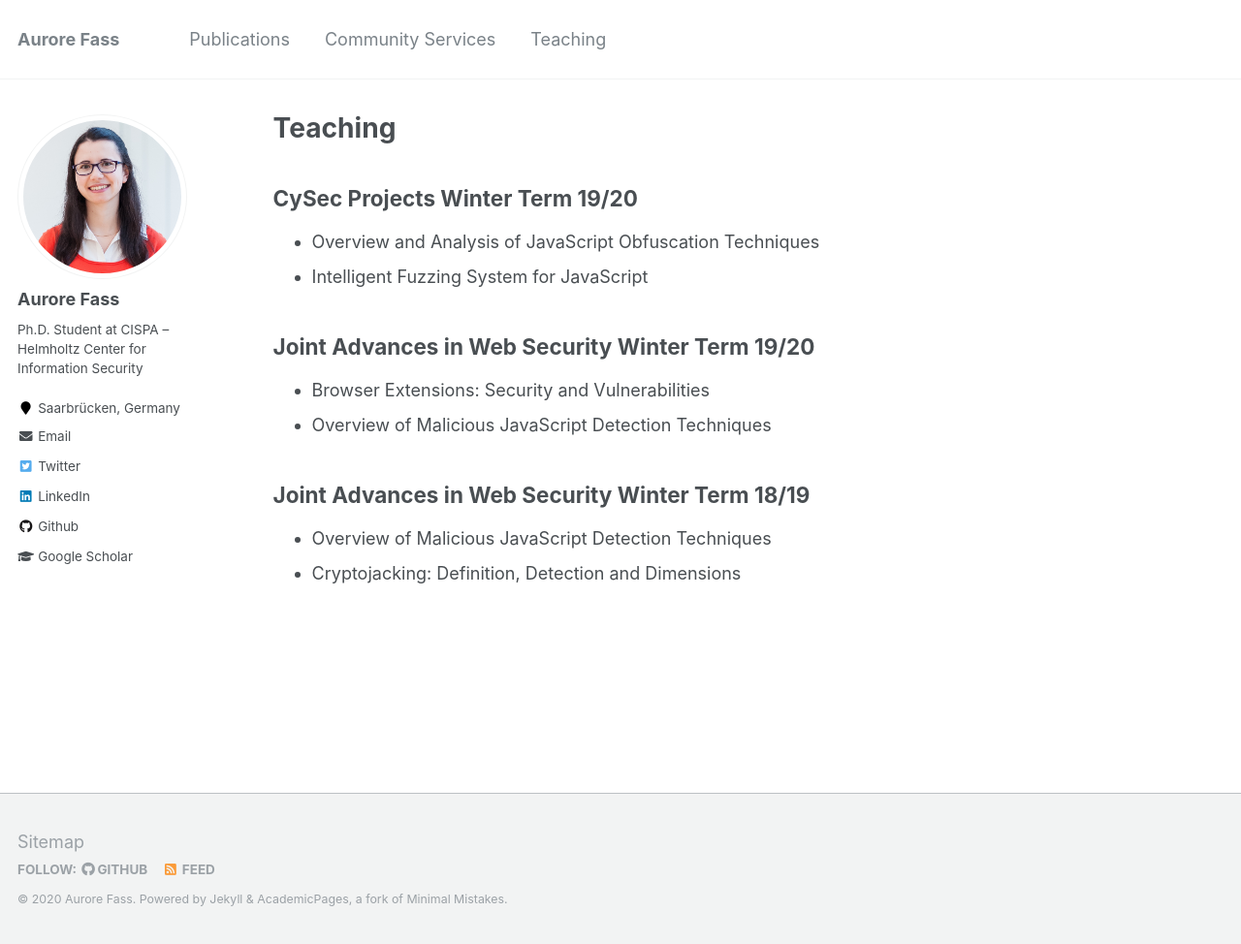
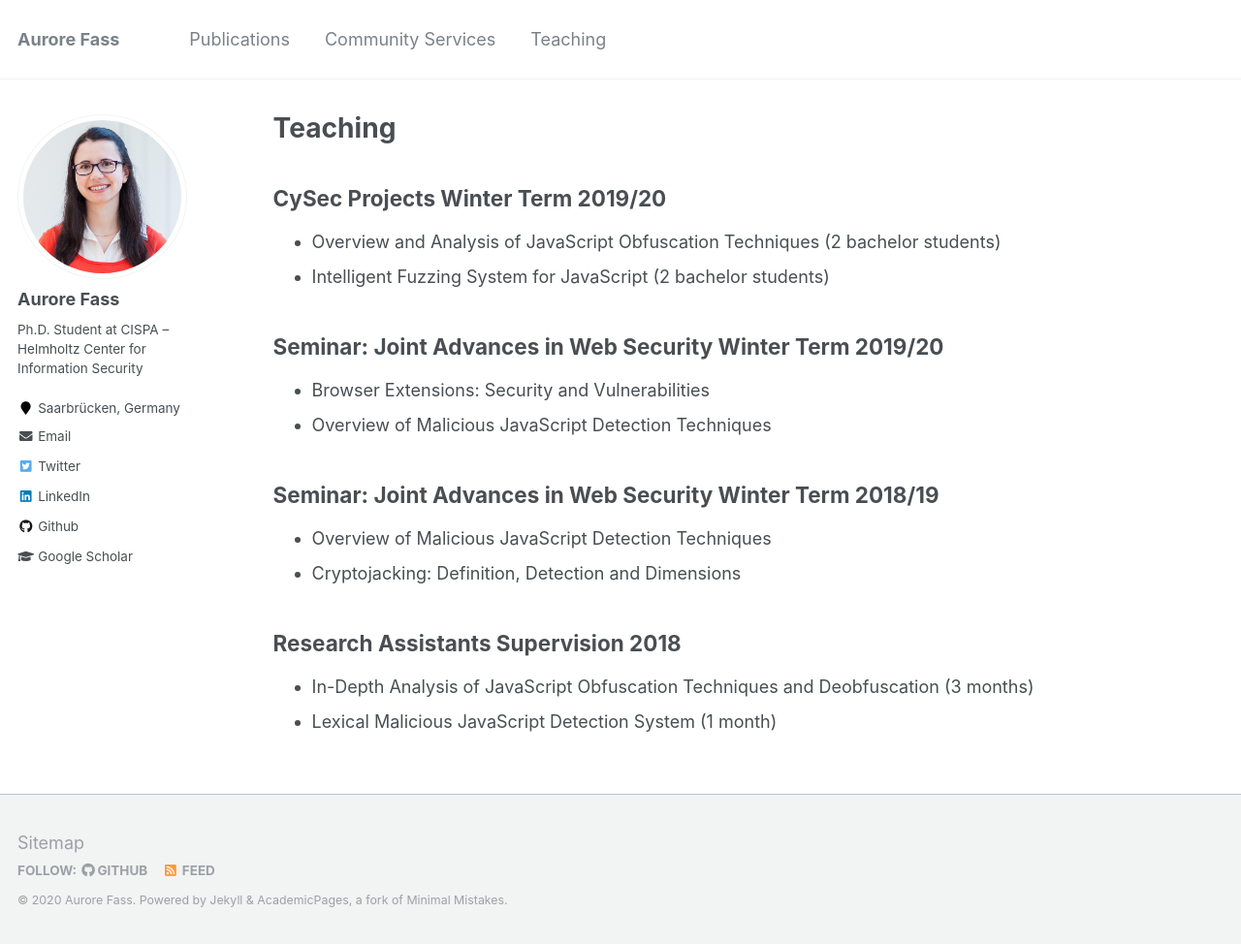
Before and after one commit to Aurore54F/aurore54f.github.io, a Jekyll site: the page built from _pages/teaching.md, in a window 1280 px wide and 974 px high. Shown: the whole window at 97% size. Built offline with Jekyll 4.4.1, drawn with Linux system fonts in a browser that asks for light colours.

Commit message:
Updated teaching

```diff
--- a/_pages/teaching.md
+++ b/_pages/teaching.md
@@ -7,17 +7,23 @@ author_profile: true
 
 {% include base_path %}
 
-## CySec Projects Winter Term 19/20
+## CySec Projects Winter Term 2019/20
 
-* Overview and Analysis of JavaScript Obfuscation Techniques
-* Intelligent Fuzzing System for JavaScript
+* Overview and Analysis of JavaScript Obfuscation Techniques (2 bachelor students)
+* Intelligent Fuzzing System for JavaScript (2 bachelor students)
 
-## Joint Advances in Web Security Winter Term 19/20
+## Seminar: Joint Advances in Web Security Winter Term 2019/20
 
 * Browser Extensions: Security and Vulnerabilities
 * Overview of Malicious JavaScript Detection Techniques
 
-## Joint Advances in Web Security Winter Term 18/19
+## Seminar: Joint Advances in Web Security Winter Term 2018/19
 
 * Overview of Malicious JavaScript Detection Techniques
 * Cryptojacking: Definition, Detection and Dimensions
+
+
+## Research Assistants Supervision 2018
+
+* In-Depth Analysis of JavaScript Obfuscation Techniques and Deobfuscation (3 months)
+* Lexical Malicious JavaScript Detection System (1 month)
```
